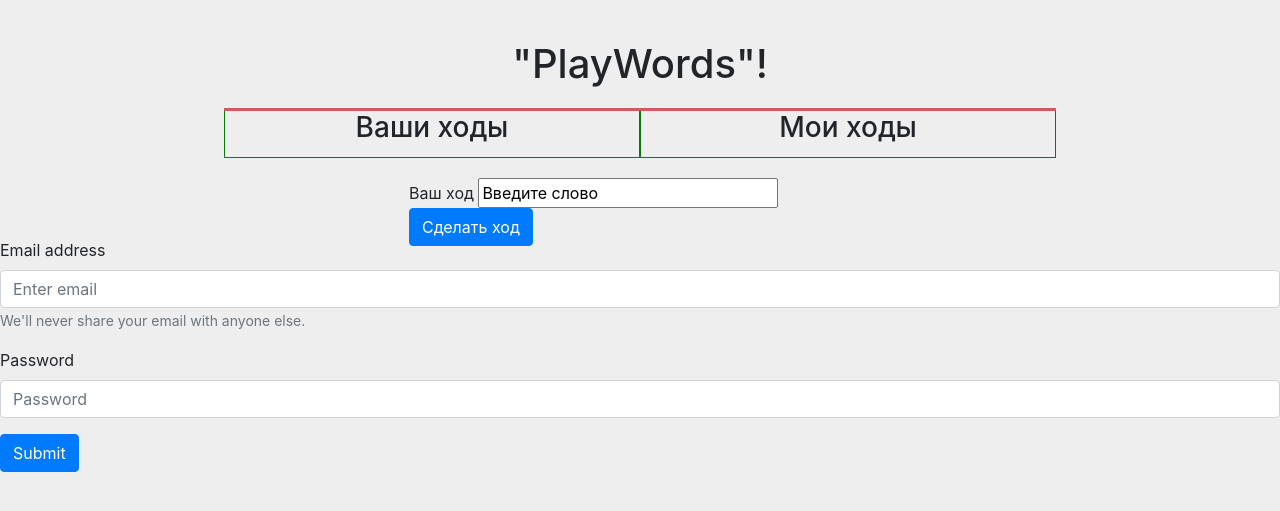
After one commit to Nemolite/PlayWords, a PHP site: template View/game.php in a window 1280 px wide. The commit adds this page. Shown: the top 511 px of the page. Run offline with PHP 8.4, Linux system fonts and the light colour scheme; the template is opened without the code that fills it, so the values that code supplies are empty; some libraries are stand-ins or nearby versions.

Commit message:
fix_struct

```diff
--- a/Controller/connect.php
+++ b/Controller/DatabaseController.php
@@ -9,7 +9,7 @@ namespace Controller;
 
 use PDO;
 
-class connect {
+class DatabaseController {
 
     private  $dbconnect;
 
--- a/Controller/ViewController.php
+++ b/Controller/ViewController.php
@@ -16,7 +16,7 @@ class ViewController {
         $templateFile = ROOT_DIR. '/View/'.$nameFile.'.php';
 
         if (is_file($templateFile)){
-           require_once $templateFile;
+           require $templateFile;
         }
         else
         {
--- a/View/assets/mystyle.css
+++ b/View/assets/mystyle.css
@@ -39,3 +39,49 @@ body {
   border-top-left-radius: 0;
   border-top-right-radius: 0;
 }
+
+.header {
+    text-align: center;
+}
+
+.main {
+    width: 65%;
+    height: 50px;
+    border-top: 3px solid indianred;
+    margin: 20px auto;
+
+}
+
+.left,
+.right {
+    width: 50%;
+    height: 100%;
+    float: left;
+    border-bottom: 1px solid green;
+    border-left:  1px solid green;
+    border-right: 1px solid green;
+
+}
+
+.stroke {
+    width: 40%;
+    height: 60px;
+    margin: 0 auto;
+
+
+}
+.formstyl {
+    padding-left: 25px;
+
+}
+input.inputstyl {
+    width: 300px;
+}
+
+/* The styles of registration form*/
+
+.form_reg {
+    width: 25%;
+    height: 300px;
+    margin: 0 auto;
+}
--- /dev/null
+++ b/View/assets/script.js
@@ -0,0 +1,23 @@
+/**
+ * Created by user on 14.10.2017.
+ */
+function send() {
+        var word = document.forms.wordform.word.value;
+
+        console.log(word);
+        var xhr = new XMLHttpRequest();
+        xhr.onreadystatechange = function() {
+            if (this.readyState == 4 && this.status == 200) {
+                console.log(1);
+                document.getElementById("result_user").innerHTML = this.responseText;
+            }
+            else
+            {
+                console.log(0);
+                document.getElementById("result_user").innerHTML = "Error";
+            }
+        };
+        xhr.open("POST", "Controller/game.php");
+        xhr.send(word);
+
+ }
--- /dev/null
+++ b/View/game.php
@@ -0,0 +1,63 @@
+<!DOCTYPE html>
+<html lang="en">
+<head>
+    <meta charset="UTF-8">
+    <meta name="viewport" content="width=device-width, initial-scale=1, shrink-to-fit=no">
+    <meta http-equiv="x-ua-compatible" content="ie=edge">
+    <title>Admin</title>
+    <link rel="stylesheet" href="https://maxcdn.bootstrapcdn.com/bootstrap/4.0.0-alpha.2/css/bootstrap.min.css" integrity="sha384-y3tfxAZXuh4HwSYylfB+J125MxIs6mR5FOHamPBG064zB+AFeWH94NdvaCBm8qnd" crossorigin="anonymous">
+    <link rel="stylesheet" type="text/css" href="../View/assets/mystyle.css">
+
+</head>
+<body>
+
+<div class="header">
+
+    <h1> "PlayWords"!</h1>
+
+    <div class="main">
+        <div class="left">
+        <h3>Ваши ходы</h3>
+            <p id="result_user"></p>
+
+        </div>
+        <div class="right">
+            <h3>Мои ходы</h3>
+            <p id="result_computer"></p>
+
+        </div>
+
+    </div>
+
+
+</div>
+
+<div class="stroke">
+    <form class="formstyl" name="wordform" action="" method="post">
+        <lable for="bit">Ваш ход</lable>
+        <input class="inputstyl" type="text" name="word" id="bit" value="Введите слово"/>
+        <button type="submit" class="btn btn-primary" onclick="javascript:send()">Сделать ход</button>
+    </form>
+</div>
+
+
+<form>
+    <fieldset class="form-group">
+        <label for="exampleInputEmail1">Email address</label>
+        <input type="email" class="form-control" id="exampleInputEmail1" placeholder="Enter email">
+        <small class="text-muted">We'll never share your email with anyone else.</small>
+    </fieldset>
+    <fieldset class="form-group">
+        <label for="exampleInputPassword1">Password</label>
+        <input type="password" class="form-control" id="exampleInputPassword1" placeholder="Password">
+    </fieldset>
+
+    <button type="submit" class="btn btn-primary">Submit</button>
+</form>
+
+
+<script src="https://ajax.googleapis.com/ajax/libs/jquery/2.1.4/jquery.min.js"></script>
+<script src="https://maxcdn.bootstrapcdn.com/bootstrap/4.0.0-alpha.2/js/bootstrap.min.js" integrity="sha384-vZ2WRJMwsjRMW/8U7i6PWi6AlO1L79snBrmgiDpgIWJ82z8eA5lenwvxbMV1PAh7" crossorigin="anonymous"></script>
+<script src="../View/assets/script.js"></script>
+</body>
+</html>
--- a/View/login.php
+++ b/View/login.php
@@ -28,7 +28,7 @@
 
         <button class="btn btn-lg btn-primary btn-block" type="submit">Играть</button>
         <p></p>
-        <p><a href="/Register.php">Зарегистрироваться</a></p>
+        <p><a href="/register">Зарегистрироваться</a></p>
     </form>
 
 </div> <!-- /container -->
--- a/composer.json
+++ b/composer.json
@@ -4,8 +4,8 @@
   "autoload": {
     "psr-4": {
       "Controller\\":"Controller",
-      "Helper\\":"Helper",
-      "Controller\\HomeController\\":"Controller/HomeController"
+      "Core\\":"Core",
+      "Helper\\":"Helper"
 
     }
   }
--- a/index.php
+++ b/index.php
@@ -8,4 +8,4 @@
 
 define('ROOT_DIR',__DIR__);
 
-require_once 'Model/bootstrap.php';
+require_once 'Core/startup.php';
```
Also changed, not shown: Controller/GameController.php (added, +14 -0 lines), Controller/HomeController.php (+10 -2 lines), Core/game.php (added, +11 -0 lines), Core/router.php (renamed from Controller/Router.php, +16 -19 lines), Core/startup.php (added, +31 -0 lines), Model/bootstrap.php (deleted, +0 -45 lines), View/Register.php (+27 -2 lines), View/index.php (+6 -2 lines).
